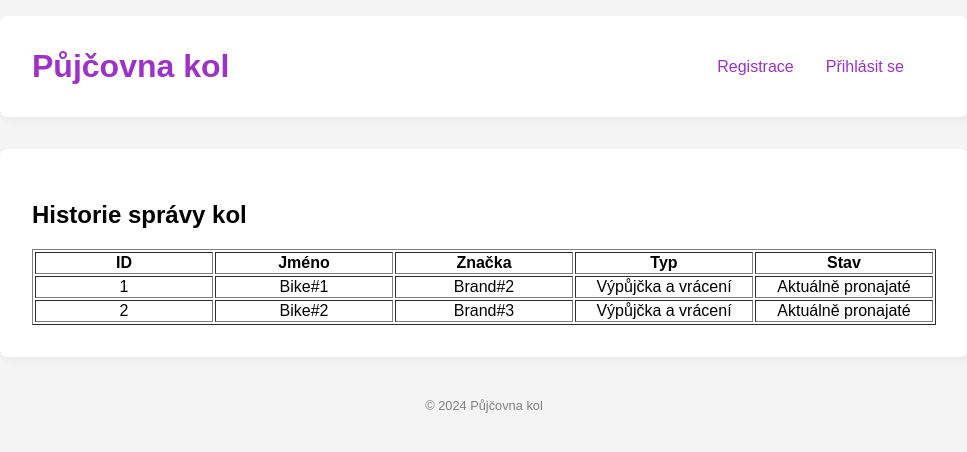
After one commit to svareX/bike-rental, a Flask app: page /bike-history in a window 1280 px wide. The commit adds this page. Shown: the top 452 px of the page, without its empty margins (156-1123 px from the left). Run offline with Flask 2, Linux system fonts and the light colour scheme; data comes from the database, SQL or seed files in the repository; some libraries are stand-ins or nearby versions.

Commit message:
Added bike service and history of all rents/services

```diff
--- a/app.py
+++ b/app.py
@@ -15,9 +15,11 @@ from views.auth.login import login
 from views.auth.logout import page, logout
 from views.auth.register import register
 from views.bike_management.add_bike import add_bike
+from views.bike_management.bike_history import bike_history
 from views.bike_management.delete_bike import page, delete_bike
 from views.bike_management.edit_bike import edit_bike
-from views.bike_management.list_bike import list_bike
+from views.bike_management.list_manage_bike import list_manage_bike
+from views.bike_management.list_service_bike import list_service_bike
 from views.bike_management.manage_bike import manage_bike
 from views.bike_management.rent_bike import rent_bike
 
@@ -35,8 +37,11 @@ app.register_blueprint(add_bike)
 app.register_blueprint(edit_bike)
 app.register_blueprint(delete_bike)
 app.register_blueprint(rent_bike)
-app.register_blueprint(list_bike)
+app.register_blueprint(list_manage_bike)
+app.register_blueprint(list_service_bike)
 app.register_blueprint(manage_bike)
+
+app.register_blueprint(bike_history)
 
 @app.before_request
 def before_request():
--- a/database/schema.sql
+++ b/database/schema.sql
@@ -53,8 +53,8 @@ INSERT INTO brands(name, motto, established) VALUES ('Brand#1', 'Lorem ipsum', C
 INSERT INTO brands(name, motto, established) VALUES ('Brand#2', 'Lorem ipsum', CURRENT_DATE);
 INSERT INTO brands(name, motto, established) VALUES ('Brand#3', 'Lorem ipsum', CURRENT_DATE);
 
-INSERT INTO bikes(name, brand_id, type, price_per_day, img) VALUES ('Bike#1', 1, 1, 185, 'bike_placeholder.png');
-INSERT INTO bikes(name, brand_id, type, price_per_day, img) VALUES ('Bike#2', 1, 1, 210, 'bike_placeholder.png');
+INSERT INTO bikes(name, brand_id, type, price_per_day, img) VALUES ('Bike#1', 2, 1, 185, 'bike_placeholder.png');
+INSERT INTO bikes(name, brand_id, type, price_per_day, img) VALUES ('Bike#2', 3, 1, 210, 'bike_placeholder.png');
 INSERT INTO bikes(name, brand_id, type, price_per_day, img) VALUES ('Bike#3', 1, 1, 100, 'bike_placeholder.png');
 
 INSERT INTO bike_events(user_id, bike_id, type, date_from, date_to, status) VALUES (1,1,1,'2024-12-8', '2024-12-11', 1);
--- a/service/bike_event_service.py
+++ b/service/bike_event_service.py
@@ -45,15 +45,46 @@ class BikeEventService():
         db.commit()
 
     @staticmethod
-    def getRented():
+    def getByType(type):
         db = get_db()
-        sql = '''SELECT b.id, user_id, u.first_name ||' '|| u.last_name AS user_name, b.name AS bike_name, br.name AS brand_name, date_from, date_to FROM bike_events JOIN bikes b ON bike_events.bike_id = b.id JOIN brands br ON b.brand_id = br.id JOIN users u ON user_id=u.id WHERE bike_events.status = 2'''
-        bikes = db.execute(sql).fetchall()
+        sql = '''SELECT b.id, user_id, u.first_name ||' '|| u.last_name AS user_name, b.name AS bike_name, br.name AS brand_name, date_from, date_to FROM bike_events JOIN bikes b ON bike_events.bike_id = b.id JOIN brands br ON b.brand_id = br.id JOIN users u ON user_id=u.id WHERE bike_events.status = 2 AND bike_events.type=?'''
+        bikes = db.execute(sql, [type]).fetchall()
         return bikes
 
     @staticmethod
-    def returnBike(bike_id, description):
+    def changeBikeInfo(bike_id, description, operation):
         db = get_db()
-        sql = 'UPDATE bike_events SET status = 3, description = ? WHERE status = 2 AND bike_id = ?'
+        if operation == 1:
+            sql = 'UPDATE bike_events SET status = 3, description = ? WHERE status = 2 AND bike_id = ?'
+        elif operation == 2:
+            sql = 'UPDATE bike_events SET type = 2, description = ? WHERE status = 2 AND bike_id = ?'
         db.execute(sql, [description, bike_id])
         db.commit()
+
+
+    @staticmethod
+    def getAll():
+        db = get_db()
+        sql = '''
+        SELECT bike_events.id AS id, b.name AS bike_name, brands.name AS brand_name,
+        CASE bike_events.type
+            WHEN 1 THEN 'Výpůjčka a vrácení'
+            WHEN 2 THEN 'Výpůjčka -> Servis'
+        END AS type,
+        CASE bike_events.status
+            WHEN 1 THEN 'Aktuálně pronajaté'
+            WHEN 2 THEN 'Čeká na vyřízení'
+            WHEN 3 THEN 'Vráceno/Opraveno'
+        END AS status, bike_events.description AS description FROM bike_events
+        JOIN bikes b ON b.id = bike_events.bike_id
+        JOIN brands ON b.brand_id = brands.id
+        '''
+        bike_events = db.execute(sql).fetchall()
+        return bike_events
+
+    @staticmethod
+    def getEventTypeByID(bike_id):
+        db = get_db()
+        sql = 'SELECT bike_events.type FROM bike_events WHERE bike_id = ? AND status = 2'
+        type = db.execute(sql, [bike_id]).fetchone()
+        return type[0] if type else None
--- a/service/bike_service.py
+++ b/service/bike_service.py
@@ -62,7 +62,6 @@ class BikeService():
         db.commit()
 
     @staticmethod
-    @staticmethod
     def checkState(bike_id):
         db = get_db()
         sql = '''
@@ -76,7 +75,6 @@ class BikeService():
         '''
         rented = db.execute(sql, [bike_id]).fetchone()
         return rented['status'] if rented else 0
-
     @staticmethod
     def getByBrand(brand_id):
         db = get_db()
--- a/templates/__header.jinja
+++ b/templates/__header.jinja
@@ -18,7 +18,9 @@
             </a>
         <div>
         {% if session['role'] == 1 %}
-            <a href="{{ url_for('list_bike.page') }}">Správa kol</a>
+            <a href="{{ url_for('list_manage_bike.page') }}">Vrácení kol</a>
+            <a href="{{ url_for('list_service_bike.page') }}">Oprava kol</a>
+            <a href="{{ url_for('bike_history.page') }}">Historie správy</a>
         {% endif %}
         <a href="{{ url_for('logout.page') }}">Odhlásit se</a>
         </div>
--- /dev/null
+++ b/templates/bike_manage_history.jinja
@@ -0,0 +1,29 @@
+{% extends '__main.jinja' %}
+
+{% block content %}
+    <div class="main">
+        <div class="box dashboard">
+            {% if bike_events %}
+                <h2>Historie správy kol</h2>
+                <table style="width:100%;text-align:center;table-layout:fixed;" border="1px">
+                <tr>
+                    <th>ID</th>
+                    <th>Jméno</th>
+                    <th>Značka</th>
+                    <th>Typ</th>
+                    <th>Stav</th>
+                </tr>
+                {% for bike_event in bike_events %}
+                    <tr>
+                        <td>{{ bike_event.id }}</td>
+                        <td>{{ bike_event.bike_name }}</td>
+                        <td>{{ bike_event.brand_name }}</td>
+                        <td>{{ bike_event.type }}</td>
+                        <td>{{ bike_event.status }}</td>
+                    </tr>
+                {% endfor %}
+            {% endif %}
+            </table>
+        </div>
+    </div>
+{% endblock %}
--- a/templates/list_bike.jinja
+++ b/templates/list_manage_bike.jinja
@@ -24,6 +24,8 @@
                 <td><a href="{{ url_for('manage_bike.page', bike_id=bike.id) }}"><button>Vyřídit</button></a></td>
             </tr>
             {% endfor %}
+                {% else %}
+                <p>Žádná kola nečekají na vrácení.</p>
             {% endif %}
         </table>
         </div>
--- a/templates/manage_bike.jinja
+++ b/templates/manage_bike.jinja
@@ -11,7 +11,10 @@
             <p>Datum konce zápůjčky: {{ dates.date_to }}</p>
             <form method="POST">
                 {{ form_field(form.description) }}
-                {{ form_submit('Vrátit kolo') }}
+                {{ form_submit('Vrátit kolo', name='return_bike') }}
+                {% if eventType != 2 %}
+                    {{ form_submit('Poslat do servisu', name='service_bike') }}
+                {% endif %}
             </form>
         </div>
     </div>
--- a/views/bike_management/list_bike.py
+++ b/views/bike_management/bike_history.py
@@ -5,9 +5,9 @@ from service.bike_event_service import BikeEventService
 from service.bike_service import BikeService
 from service.user_service import UserService
 
-list_bike = Blueprint('list_bike', __name__)
+bike_history = Blueprint('bike_history', __name__)
 
-@list_bike.route('/list_bike', methods=["GET", "POST"])
+@bike_history.route('/bike-history')
 def page():
-    bikes = BikeEventService.getRented()
-    return render_template("list_bike.jinja", bikes=bikes)
+    bike_events = BikeEventService.getAll()
+    return render_template("bike_manage_history.jinja", bike_events=bike_events)
```
Also changed, not shown: templates/list_service_bike.jinja (added, +36 -0 lines), views/bike_management/list_manage_bike.py (added, +13 -0 lines), views/bike_management/list_service_bike.py (added, +13 -0 lines), views/bike_management/manage_bike.py (+9 -3 lines), database/db.sqlite.
